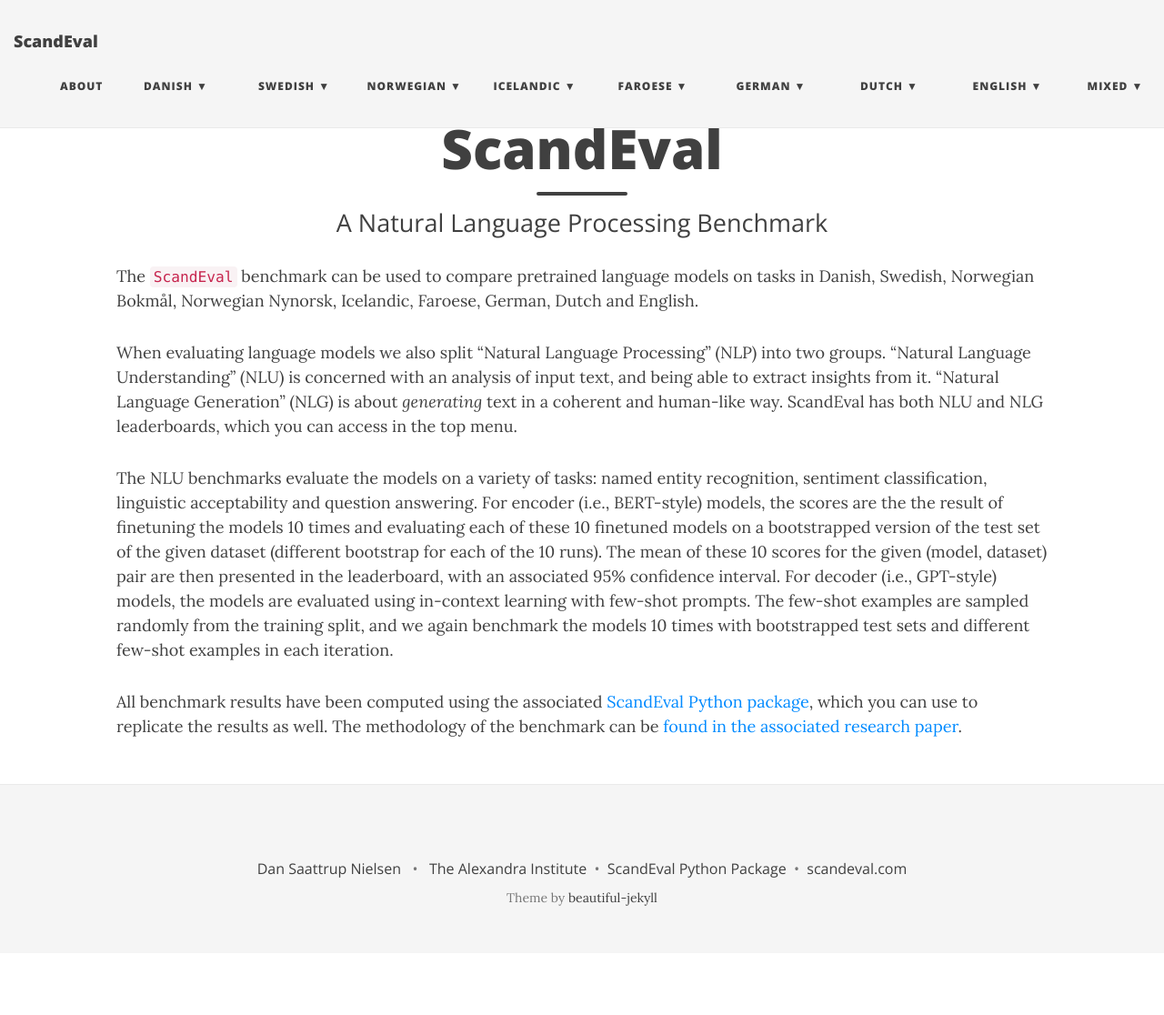
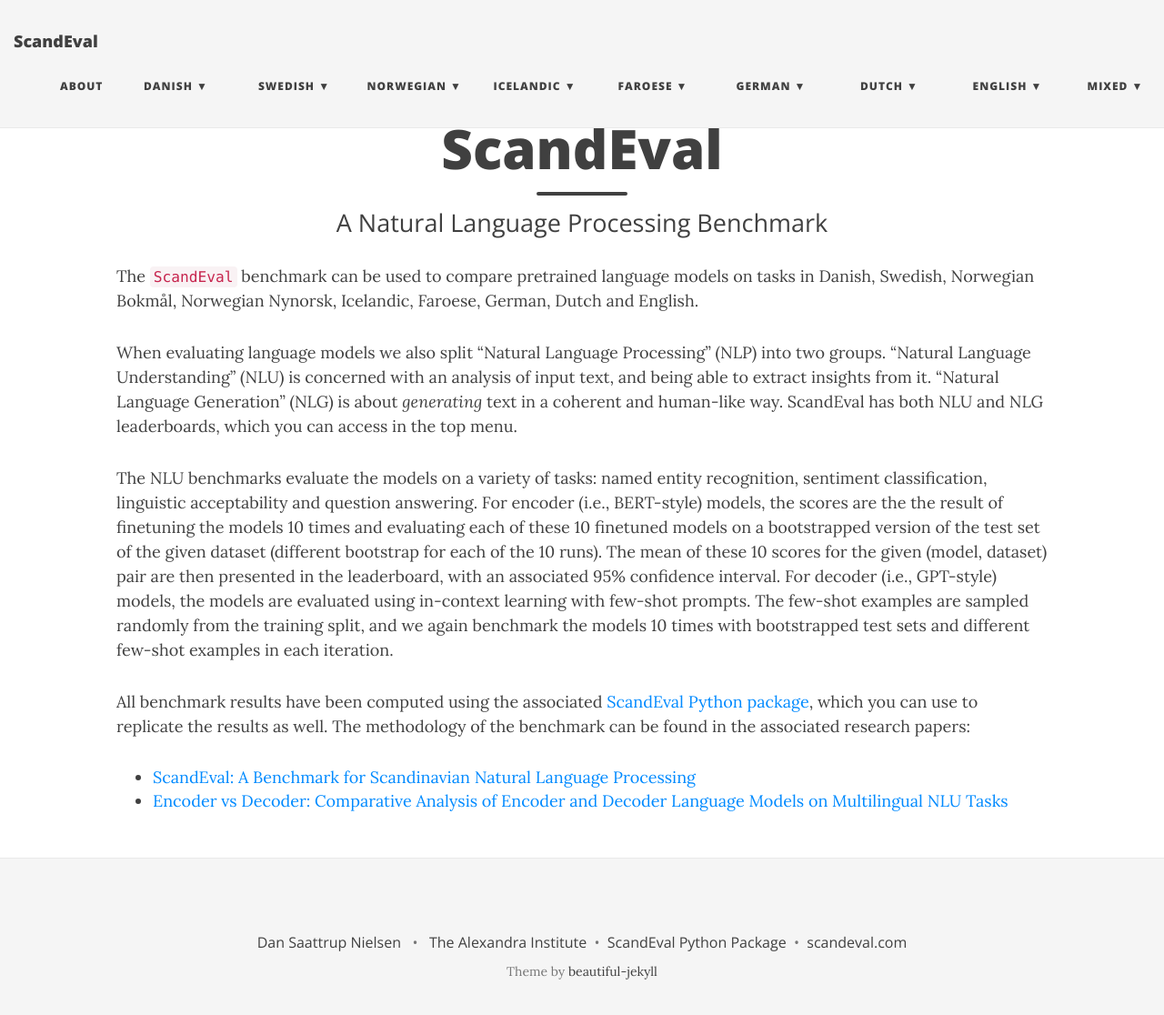
Before and after one commit to ScandEval/scandeval.github.io, a Jekyll site: the page built from index.md, in a window 1280 px wide and 1129 px high. Shown: the top 1116 px of the window at 91% size. Built offline with Jekyll 4.4.1, drawn with Linux system fonts in a browser that asks for light colours; nearby versions of some CDN libraries; library files that are not in the unit come from our copies; a script that is not in the unit is left out.

Commit message:
feat: Add second ScandEval paper to front page

```diff
--- a/index.md
+++ b/index.md
@@ -30,5 +30,8 @@
 
 All benchmark results have been computed using the associated [ScandEval Python
 package](https://github.com/ScandEval/ScandEval), which you can use to replicate the
-results as well. The methodology of the benchmark can be [found in the associated
-research paper](https://aclanthology.org/2023.nodalida-1.20/).
+results as well. The methodology of the benchmark can be found in the associated
+research papers:
+
+- [ScandEval: A Benchmark for Scandinavian Natural Language Processing](https://aclanthology.org/2023.nodalida-1.20/)
+- [Encoder vs Decoder: Comparative Analysis of Encoder and Decoder Language Models on Multilingual NLU Tasks](https://doi.org/10.48550/arXiv.2406.13469)
```
